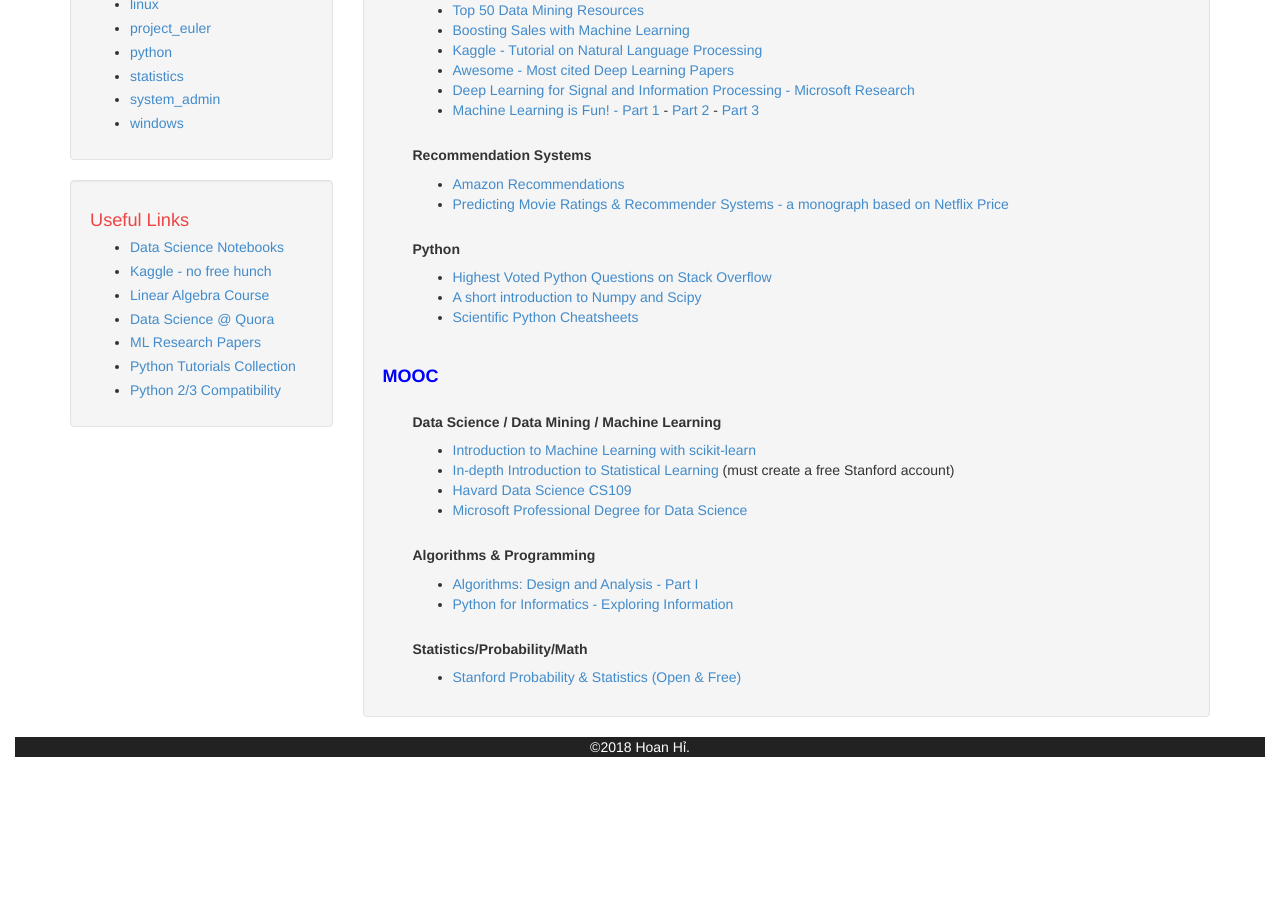
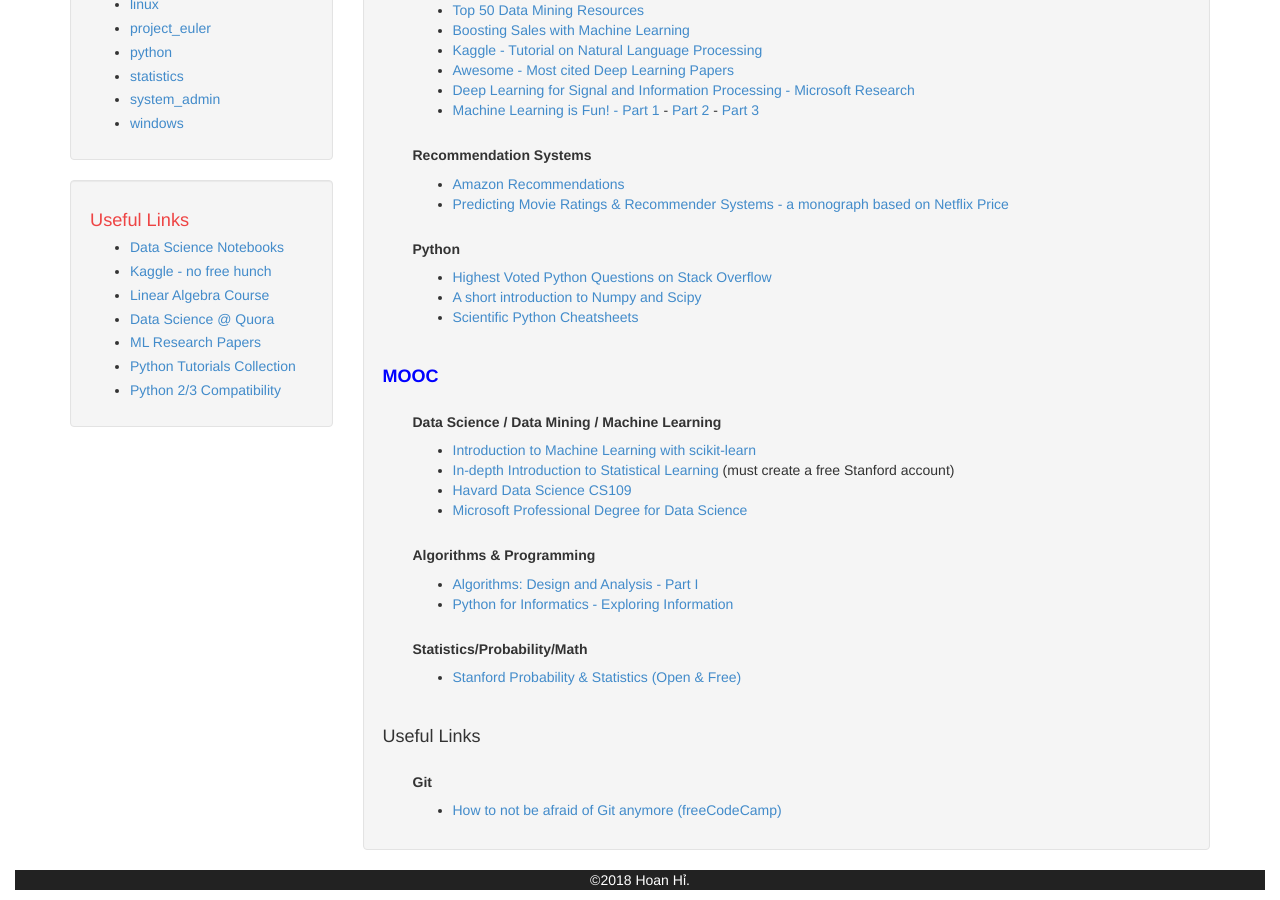
Before and after one commit to hoanvu/hoanvu.github.io, a Jekyll site: the page built from resources.html, in a window 1280 px wide and 900 px high, scrolled down 796 px. Built offline with Jekyll 4.4.1, drawn with Linux system fonts in a browser that asks for light colours; before the commit the page ends 1563 px from its top, so only the background shows below that.

Commit message:
add link

```diff
--- a/resources.html
+++ b/resources.html
@@ -102,4 +102,12 @@
         </ul>
     </div>
 
+    <br>
+    <h4 class="resource-title">Useful Links</h4>
+    <div class="indented">
+        <h5><strong>Git</strong></h5>
+        <ul>
+            <li><a href="https://medium.freecodecamp.org/how-not-to-be-afraid-of-git-anymore-fe1da7415286" target="_blank">How to not be afraid of Git anymore (freeCodeCamp)</a></li>
+        </ul>
+    </div>
 </div>
```
